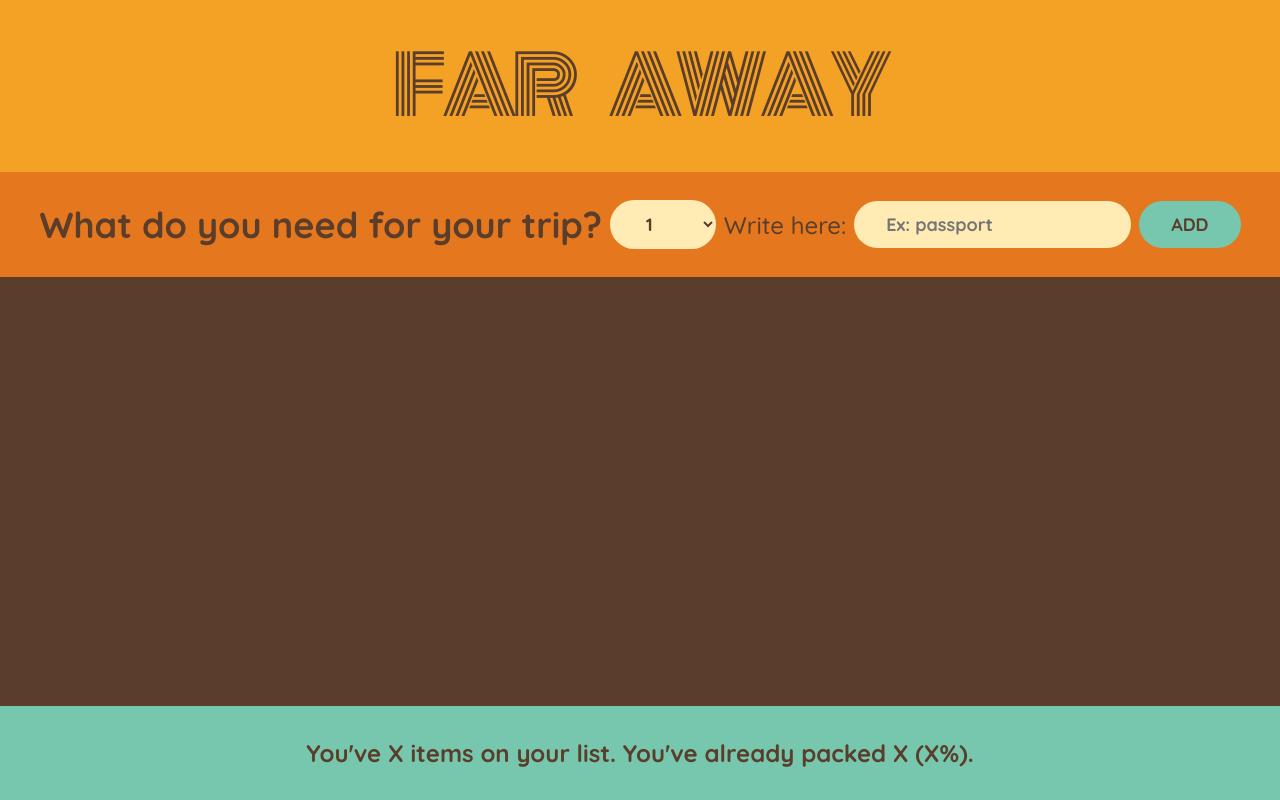
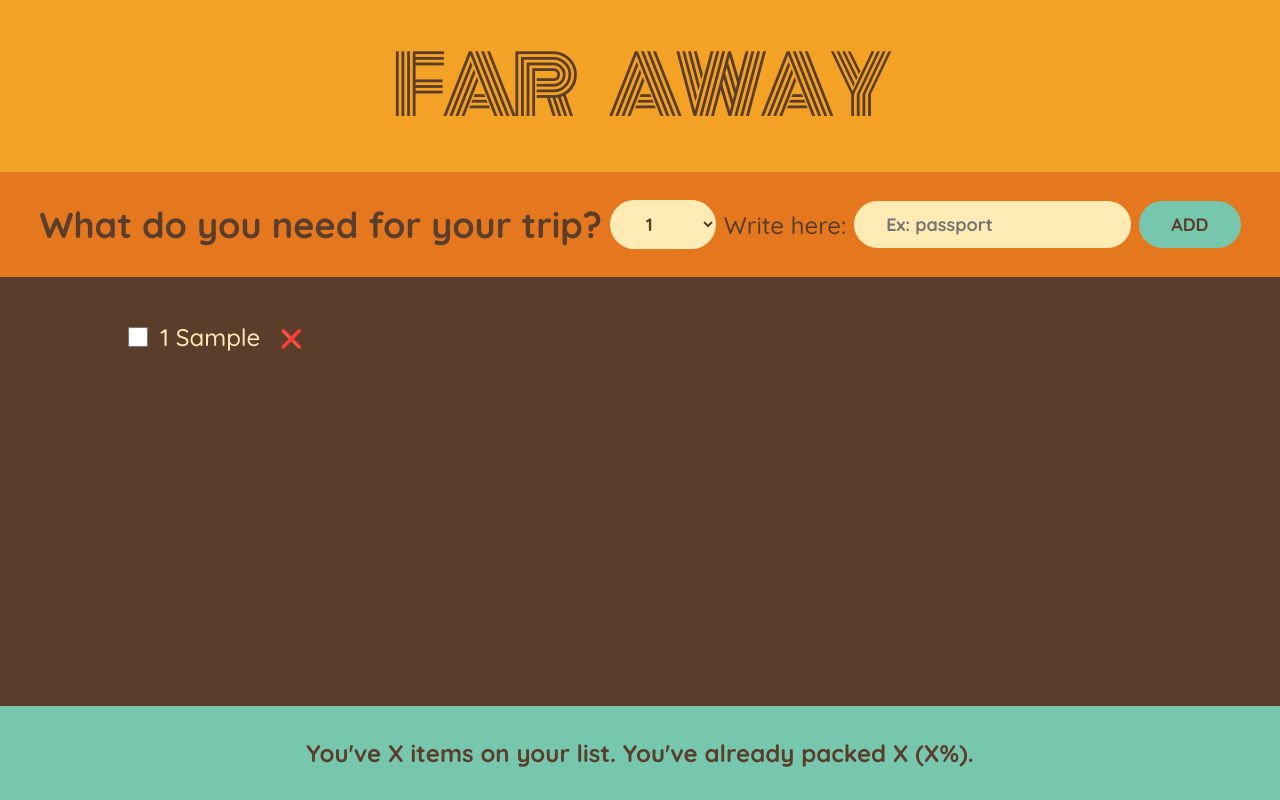
Before and after one commit to marcelabpetroli/far-away, a React (Create React App) app: page / in a window 1280 px wide. Both pictures are taken after typing "Sample" into the empty fields and a click on the button "ADD". Built offline with nearby package versions, Linux system fonts and the light colour scheme; the HTML template or start-up script is replaced by a standard one.

Commit message:
feat: render items

```diff
--- a/src/App.js
+++ b/src/App.js
@@ -11,7 +11,7 @@ function App() {
     <div className='app'>
       <Logo />
       <Form onAddItems={handleAddItems} />
-      <PackingList />
+      <PackingList items={items} />
       <Stats />
     </div>
   );
@@ -61,18 +61,28 @@ function Form({ onAddItems }) {
   );
 }
 
-function PackingList() {
+function PackingList({ items }) {
   return (
     <div className='list'>
       <ul>
-        <Item />
+        {items.map((item) => (
+          <Item item={item} key={item.id} />
+        ))}
       </ul>
     </div>
   );
 }
 
-function Item() {
-  return <li></li>;
+function Item({ item }) {
+  return (
+    <li>
+      <input type='checkbox' value={item.packed} />
+      <span>
+        {item.quantity} {item.description}
+      </span>
+      <button>❌</button>
+    </li>
+  );
 }
 
 function Stats() {
--- a/src/index.css
+++ b/src/index.css
@@ -1,4 +1,4 @@
-@import url("https://fonts.googleapis.com/css2?family=Monoton&family=Quicksand:wght@500;700&display=swap");
+@import url('https://fonts.googleapis.com/css2?family=Monoton&family=Quicksand:wght@500;700&display=swap');
 
 * {
   margin: 0;
@@ -14,7 +14,7 @@ body {
   font-size: 2.4rem;
   font-family: sans-serif;
   color: #5a3e2b;
-  font-family: "Quicksand";
+  font-family: 'Quicksand';
   font-weight: 500;
 }
 
@@ -28,7 +28,7 @@ body {
 h1 {
   text-align: center;
   background-color: #f4a226;
-  font-family: "Monoton";
+  font-family: 'Monoton';
   font-size: 8rem;
   text-transform: uppercase;
   font-weight: 400;
@@ -94,7 +94,6 @@ input {
 .list ul {
   list-style: none;
   width: 80%;
-  overflow: scroll;
 
   display: grid;
   grid-template-columns: repeat(auto-fit, minmax(250px, 1fr));
@@ -109,7 +108,7 @@ input {
   gap: 1.2rem;
 }
 
-input[type="checkbox"] {
+input[type='checkbox'] {
   height: 2rem;
   width: 2rem;
   accent-color: #e5771f;
```
